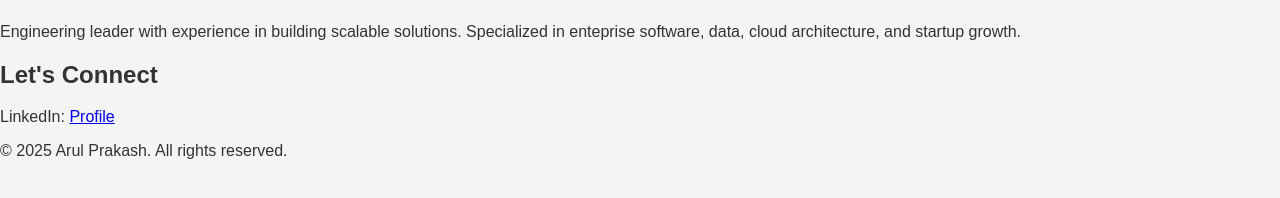
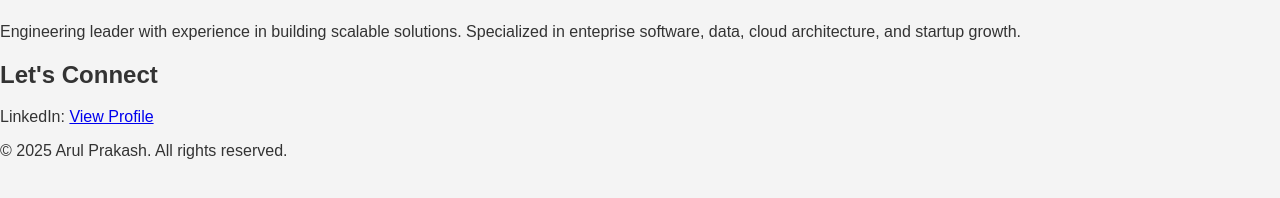
Before and after one commit to arulprakasht/arulprakasht.github.io, a Jekyll site: the page built from index.md, in a window 1280 px wide. Shown: the part 379-577 px from the top of the page. Built offline with Jekyll 4.4.1, drawn with Linux system fonts in a browser that asks for light colours.

Commit message:
Update contact.html

```diff
--- a/_includes/contact.html
+++ b/_includes/contact.html
@@ -1,4 +1,6 @@
-<section id="contact">
-  <h2>Let's Connect</h2>
-  <p>LinkedIn: <a href="https://www.linkedin.com/in/arulprakasht" target="_blank">Profile</a></p>
+<section id="contact" class="section">
+  <div class="container">
+    <h2>Let's Connect</h2>
+    <p>LinkedIn: <a href="https://www.linkedin.com/in/your-profile" target="_blank">View Profile</a></p>
+  </div>
 </section>
```
